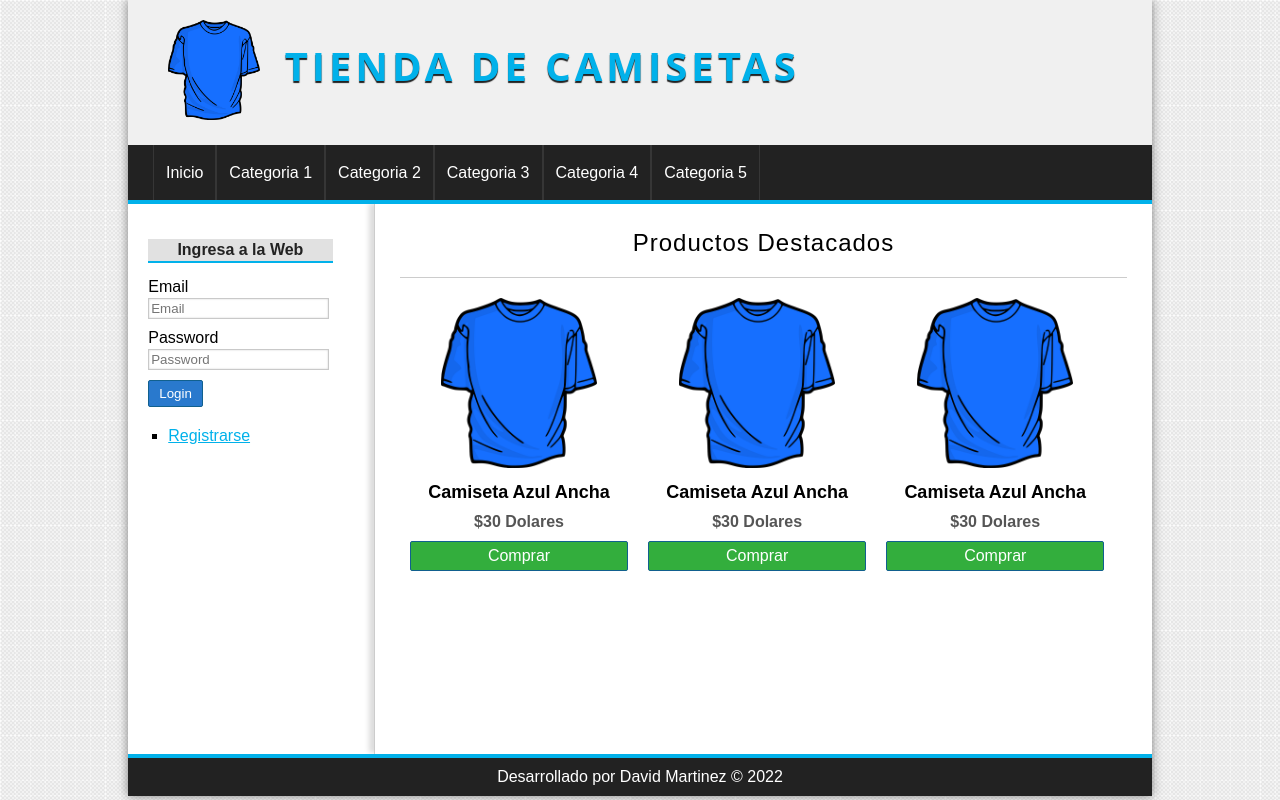
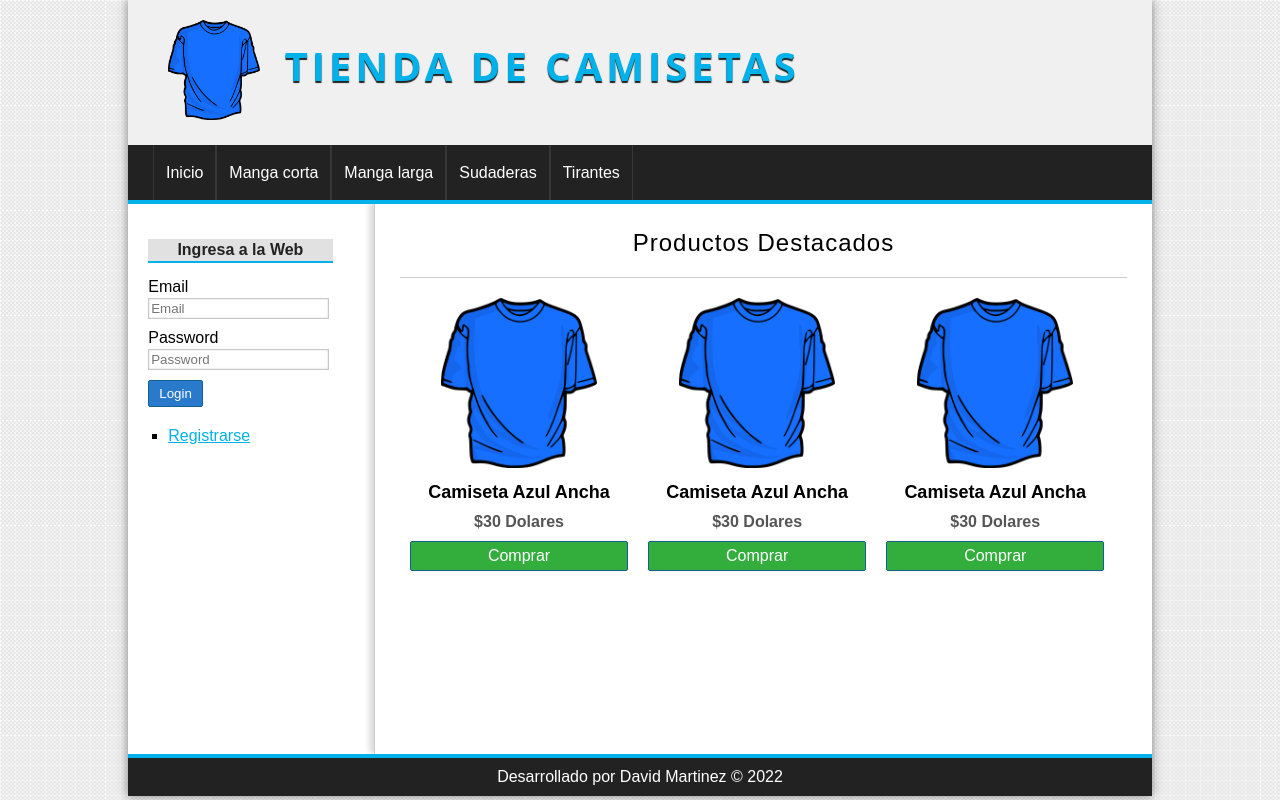
Before and after one commit to DxBaxterLu/Tienda, a PHP site: page /Tienda/ in a window 1280 px wide. Run offline with PHP 8.4, Linux system fonts and the light colour scheme; data comes from the database, SQL or seed files in the repository.

Commit message:
despliegue de categorias automaticamente en la vista

```diff
--- a/views/layout/header.php
+++ b/views/layout/header.php
@@ -21,26 +21,17 @@
             </div>
         </header>
         <!-- menu -->
+        <?php $categorias = Utils::showCategorias(); ?>
         <nav id="menu">
             <ul>
                 <li>
                     <a href="#">Inicio</a>
                 </li>
-                <li>
-                    <a href="#">Categoria 1</a>
-                </li>
-                <li>
-                    <a href="#">Categoria 2</a>
-                </li>
-                <li>
-                    <a href="#">Categoria 3</a>
-                </li>
-                <li>
-                    <a href="#">Categoria 4</a>
-                </li>
-                <li>
-                    <a href="#">Categoria 5</a>
-                </li>
+                <?php while ($cat = $categorias->fetch_object()) : ?>
+                    <li>
+                        <a href="#"><?= $cat->nombre ?></a>
+                    </li>
+                <?php endwhile; ?>
             </ul>
         </nav>
 
```
